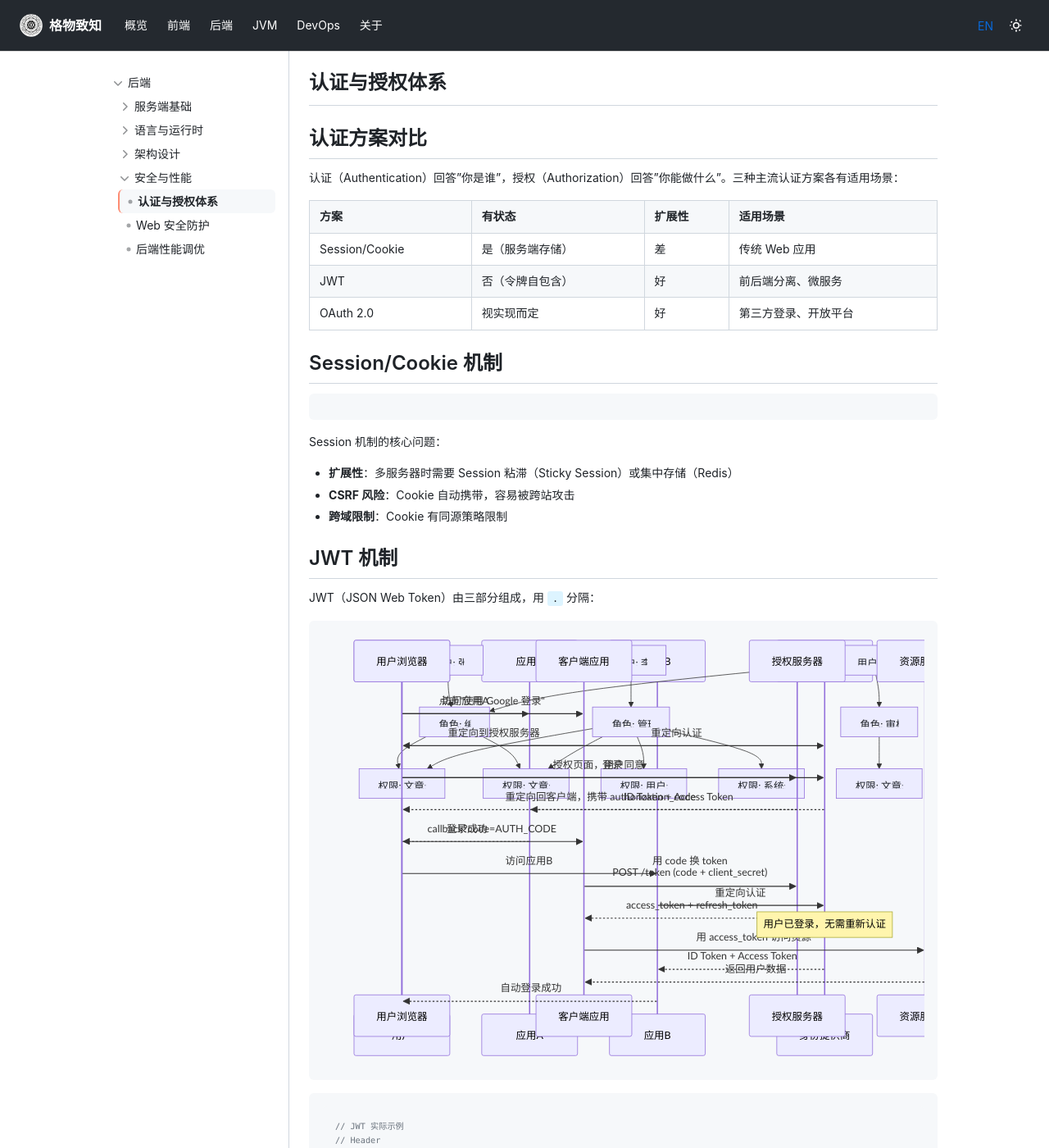
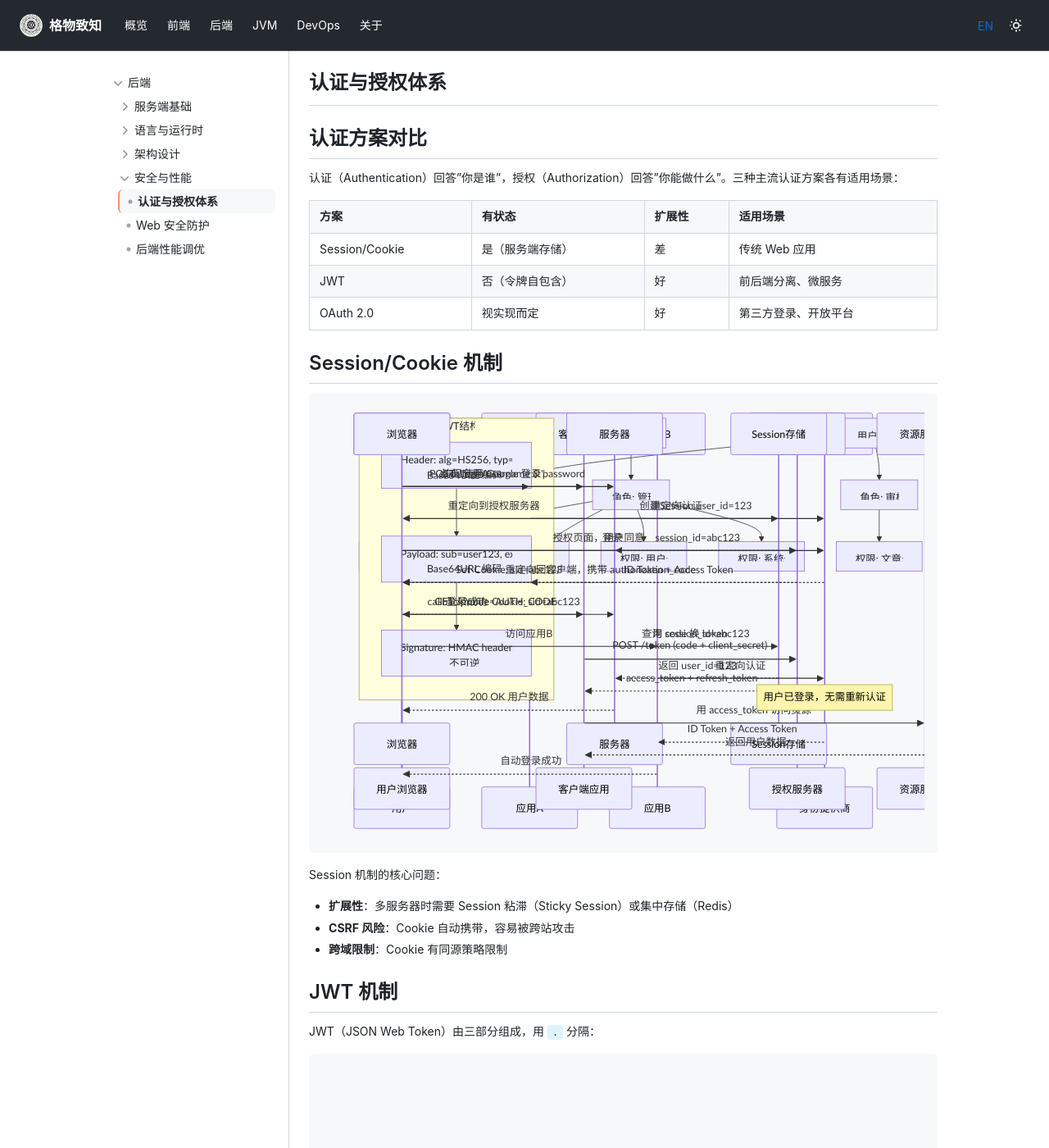
Before and after one commit to ZhouXunYou/zhouxunyou.github.io, a Jekyll site: the page built from _projects/backend-auth.md, in a window 1280 px wide and 1400 px high. Shown: the whole window at 82% size. Built offline with Jekyll 4.4.1, drawn with Linux system fonts in a browser that asks for light colours.

Commit message:
fix: 修复 backend-auth Mermaid 图表语法错误
- Session/Cookie 序列图：移除花括号、括号、分号等 Mermaid 不兼容字符
- JWT 结构图：移除花括号和括号，避免解析错误

````diff
--- a/_projects/backend-auth.md
+++ b/_projects/backend-auth.md
@@ -27,16 +27,16 @@
 sequenceDiagram
     participant C as 浏览器
     participant S as 服务器
-    participant Store as Session 存储
+    participant Store as Session存储
 
-    C->>S: POST /login (username, password)
-    S->>Store: 创建 Session {user_id: 123}
-    Store-->>S: session_id: abc123
-    S-->>C: Set-Cookie: sid=abc123; HttpOnly; Secure
+    C->>S: POST /login username & password
+    S->>Store: 创建Session user_id=123
+    Store-->>S: session_id=abc123
+    S-->>C: Set-Cookie: sid=abc123
     C->>S: GET /profile Cookie: sid=abc123
     S->>Store: 查询 session_id=abc123
-    Store-->>S: {user_id: 123}
-    S-->>C: 200 OK (用户数据)
+    Store-->>S: 返回 user_id=123
+    S-->>C: 200 OK 用户数据
 ```
 
 Session 机制的核心问题：
````
Also changed, not shown: other parts of _projects/backend-auth.md (+4 -4 lines), _projects/en-backend-auth.md (+11 -11 lines).
